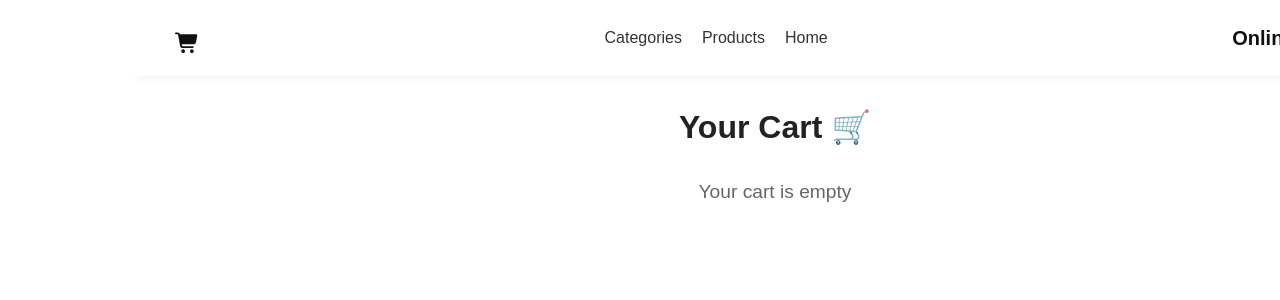
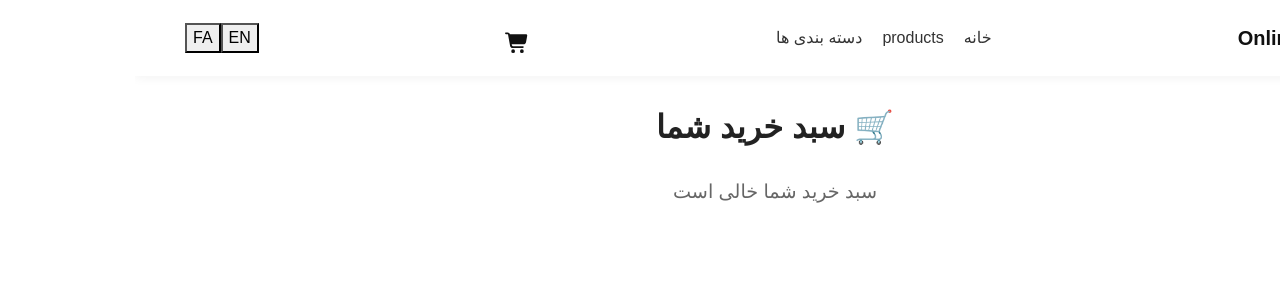
Before and after one commit to Elaheh-Aghalar/Shopping-site, a React (Create React App) app: page /cart in a window 1280 px wide. Shown: the top 300 px of the page. Built offline with nearby package versions, Linux system fonts and the light colour scheme.

Commit message:
Added translation system with i18next (EN/FA)

```diff
--- a/src/components/nav.js
+++ b/src/components/nav.js
@@ -3,29 +3,31 @@ import { FontAwesomeIcon } from '@fortawesome/react-fontawesome';
 import { faShoppingCart } from '@fortawesome/free-solid-svg-icons';
 import { useContext } from "react";
 import { ShopContext } from "../context/shopContext";
+import { useTranslation } from 'react-i18next';
 import './nav.css';
 
 const Nav = () => {
   const { cartItems } = useContext(ShopContext);
+  const { t, i18n } = useTranslation();
   const itemCount = cartItems?.reduce((prev, current) => prev + current.count, 0);
 
   return (
     <nav className="navbar-modern">
       <div className="navbar-container">
 
-        {/* Logo */}
+        {}
         <div className="navbar-logo">
-          <Link to="/" className="logo-text">🛍️ OnlineShop</Link>
+          <Link to="/" className="logo-text">🛍 OnlineShop</Link>
         </div>
 
-        {/* Links */}
+        {}
         <ul className="navbar-links">
-          <li><Link to="/" className="nav-link-modern">Home</Link></li>
-          <li><Link to="/products" className="nav-link-modern">Products</Link></li>
-          <li><Link to="/categories" className="nav-link-modern">Categories</Link></li>
+          <li><Link to="/" className="nav-link-modern">{t('home')}</Link></li>
+          <li><Link to="/products" className="nav-link-modern">{t('products')}</Link></li>
+          <li><Link to="/categories" className="nav-link-modern">{t('categories')}</Link></li>
         </ul>
 
-        {/* Cart */}
+        {}
         <div className="navbar-cart">
           <Link to="/cart" className="cart-link">
             <FontAwesomeIcon icon={faShoppingCart} />
@@ -34,6 +36,12 @@ const Nav = () => {
             )}
           </Link>
         </div>
+
+        {}
+        <div style={{ marginLeft: '10px' }}>
+          <button onClick={() => i18n.changeLanguage('en')}>EN</button>
+          <button onClick={() => i18n.changeLanguage('fa')}>FA</button>
+        </div>
       </div>
     </nav>
   );
--- a/src/data/products.js
+++ b/src/data/products.js
@@ -1,51 +1,35 @@
-import mobile from '../assets/images (6).jpg'
-import laptop from '../assets/Why-13-Inch-MacBook-Pro-Core-i5-2019-1.jpg'
-import tablet from '../assets/c20451bc-798b-4552-88e5-b139736e2e5d.0f9333e48c98cd6a2fc1109cdeafae61.webp'
-import smartwatch from '../assets/images.jpg'
-export const PRODUCTS =[
+import mobile from '../assets/images (6).jpg';
+import laptop from '../assets/Why-13-Inch-MacBook-Pro-Core-i5-2019-1.jpg';
+import tablet from '../assets/c20451bc-798b-4552-88e5-b139736e2e5d.0f9333e48c98cd6a2fc1109cdeafae61.webp';
+import smartwatch from '../assets/images.jpg';
+
+export const PRODUCTS = [
   {
-    id : 1,
-    productName : 'Mobile',
-    price : 1000,
-    productImage : mobile,
-    description : ` 📱 موبایل مدل 16:
-- صفحه‌نمایش 6.1 اینچ
-- دوربین 48 مگاپیکسلی
-- باتری 4000 میلی‌آمپری
-- 128GB حافظه داخلی`
+    id: 1,
+    productName: 'mobile',
+    price: 1000,
+    productImage: mobile,
+    description: 'mobileDesc'
   },
   {
-        id : 2,
-        productName : 'Laptop',
-        price : 2000,
-        productImage : laptop,
-        description1 : ` 💻 لپ‌تاپ حرفه‌ای:
-- صفحه‌نمایش Retina
-- پردازنده Core i5 نسل ۸
-- حافظه 512GB SSD
-- مناسب برنامه‌نویسی و طراحی`
+    id: 2,
+    productName: 'laptop',
+    price: 2000,
+    productImage: laptop,
+    description: 'laptopDesc'
   },
   {
-        id : 3,
-        productName : 'Tablet',
-        price : 1500,
-        productImage : tablet,
-        description : `📝 تبلت برای مطالعه و طراحی:
-- نمایشگر 10.5 اینچ
-- قلم لمسی همراه
-- حافظه 256GB
-- سبک و قابل حمل`
+    id: 3,
+    productName: 'tablet',
+    price: 1500,
+    productImage: tablet,
+    description: 'tabletDesc'
   },
   {
-        id : 4,
-        productName : 'Smart watch',
-        price : 670,
-        productImage : smartwatch,
-        description : `⌚️ ساعت هوشمند:
-- صفحه AMOLED
-- پایش ضربان قلب و خواب
-- اتصال بلوتوث و GPS
-- عمر باتری تا ۷ روز`
-    },
-
-]
+    id: 4,
+    productName: 'smartwatch',
+    price: 670,
+    productImage: smartwatch,
+    description: 'smartwatchDesc'
+  }
+];
--- /dev/null
+++ b/src/i18n.js
@@ -0,0 +1,22 @@
+import i18n from 'i18next';
+import { initReactI18next } from 'react-i18next';
+import enTranslation from './locales/en/translation.json';
+import faTranslation from './locales/fa/translation.json';
+
+const resources = {
+  en: { translation: enTranslation },
+  fa: { translation: faTranslation }
+};
+
+i18n
+  .use(initReactI18next)
+  .init({
+    resources,
+    lng: "fa",
+    fallbackLng: "en",
+    interpolation: {
+      escapeValue: false
+    }
+  });
+
+export default i18n;
--- a/src/index.js
+++ b/src/index.js
@@ -3,6 +3,7 @@ import React from 'react';
 import ReactDOM from 'react-dom/client';
 //import './index.css';
 import App from './App';
+import './i18n';
 //import reportWebVitals from './reportWebVitals';
 
 const root = ReactDOM.createRoot(document.getElementById('root'));
--- /dev/null
+++ b/src/locales/en/translation.json
@@ -0,0 +1,16 @@
+ {
+      "faHom": "Home",
+      "Products": "Products",
+      "categories": "Categories",
+      "viewDetails": "view Details",
+      "yourCart": "your Cart",
+      "cartEmpty": "your cart is empty",
+      "mobile": "Mobile",
+      "mobileDesc": "📱 Mobile Model 16:\n- 6.1-inch display\n- 48MP camera\n- 4000mAh battery\n- 128GB storage",
+      "laptop": "Laptop",
+      "laptopDesc": "💻 Professional Laptop:\n- Retina display\n- Core i5 8th Gen\n- 512GB SSD\n- Perfect for coding and design",
+      "tablet": "Tablet",
+      "tabletDesc": "📝 Tablet for study and design:\n- 10.5-inch display\n- Comes with pen\n- 256GB storage\n- Lightweight and portable",
+      "smartwatch": "Smart Watch",
+      "smartwatchDesc": "⌚️ Smart Watch:\n- AMOLED screen\n- Heart rate & sleep tracking\n- Bluetooth and GPS\n- Up to 7 days battery life"
+    }
--- /dev/null
+++ b/src/locales/fa/translation.json
@@ -0,0 +1,17 @@
+{
+      "home": "خانه",
+      "Products": "محصولات",
+      "categories": "دسته بندی ها",
+      "viewDetails": "مشاهده جزئیات",
+      "yourCart": "سبد خرید شما",
+      "cartEmpty": "سبد خرید شما خالی است",
+      "mobile": "موبایل",
+      "mobileDesc": "📱 موبایل مدل 16:\n- صفحه‌نمایش 6.1 اینچ\n- دوربین 48 مگاپیکسلی\n- باتری 4000 میلی‌آمپری\n- 128 گیگابایت حافظه داخلی",
+      "laptop": "لپ‌تاپ",
+      "laptopDesc": "💻 لپ‌تاپ حرفه‌ای:\n- صفحه‌نمایش Retina\n- پردازنده Core i5 نسل هشتم\n- حافظه 512GB SSD\n- مناسب برنامه‌نویسی و طراحی",
+      "tablet": "تبلت",
+      "tabletDesc": "📝 تبلت برای مطالعه و طراحی:\n- نمایشگر 10.5 اینچ\n- قلم لمسی همراه\n- حافظه 256 گیگابایت\n- سبک و قابل حمل",
+      "smartwatch": "ساعت هوشمند",
+      "smartwatchDesc": "⌚️ ساعت هوشمند:\n- صفحه AMOLED\n- پایش ضربان قلب و خواب\n- اتصال بلوتوث و GPS\n- عمر باتری تا ۷ روز"
+
+    }
--- a/src/pages/cart/cart.jsx
+++ b/src/pages/cart/cart.jsx
@@ -2,15 +2,17 @@ import React, { useContext } from "react";
 import { PRODUCTS } from "../../data/products";
 import { ShopContext } from "../../context/shopContext";
 import Product from "../shop/product";
+import { useTranslation } from "react-i18next";
 import "./cart.css";
 
 const Cart = () => {
   const { cartItems } = useContext(ShopContext);
+  const { t } = useTranslation();
   const hasItems = cartItems?.some((item) => item.count > 0);
 
   return (
     <div className="cart-container">
-      <h2 className="cart-title">🛒 Your Cart</h2>
+      <h2 className="cart-title">🛒 {t('yourCart')}</h2>
 
       {hasItems ? (
         <div className="cart-items-grid">
@@ -21,7 +23,7 @@ const Cart = () => {
           )}
         </div>
       ) : (
-        <p className="empty-message">Your cart is empty </p>
+        <p className="empty-message">{t('cartEmpty')}</p>
       )}
     </div>
   );
--- a/src/pages/shop/product.js
+++ b/src/pages/shop/product.js
@@ -1,10 +1,12 @@
 import { useContext, useState } from "react";
 import { ShopContext } from "../../context/shopContext";
+import { useTranslation } from "react-i18next";
 import "./shop.css";
 
 const Product = (props) => {
   const { id, productName, productImage, price, description } = props.data;
   const { cartItems, addToCart, removeFromCart } = useContext(ShopContext);
+  const { t } = useTranslation();
 
   const item = cartItems?.find((item) => item.id === id);
   const [showDetails, setShowDetails] = useState(false);
@@ -15,13 +17,14 @@ const Product = (props) => {
         <img
           src={productImage}
           className="product-image"
-          alt={productName}
+          alt={t(productName)}
           style={{ cursor: "pointer" }}
           onClick={() => setShowDetails(true)}
         />
         <div className="product-info">
-          <h5 className="product-title">{productName}</h5>
+          <h5 className="product-title">{t(productName)}</h5> {}
           <p className="product-price">${price}</p>
+
           <div className="product-controls">
             <button className="btn-action" onClick={() => addToCart(id)}>+</button>
             <span className="product-count">{item?.count || 0}</span>
@@ -29,8 +32,9 @@ const Product = (props) => {
               <button className="btn-action" onClick={() => removeFromCart(id)}>-</button>
             )}
           </div>
+
           <button className="btn-details" onClick={() => setShowDetails(true)}>
-            مشاهده جزئیات
+            {t('viewDetails')} {}
           </button>
         </div>
       </div>
@@ -39,8 +43,8 @@ const Product = (props) => {
         <div className="modal-overlay" onClick={() => setShowDetails(false)}>
           <div className="modal-content" onClick={(e) => e.stopPropagation()}>
             <button className="modal-close" onClick={() => setShowDetails(false)}>×</button>
-            <h3>{productName}</h3>
-            <p className="modal-description">{description}</p>
+            <h3>{t(productName)}</h3> {}
+            <p className="modal-description">{t(description)}</p> {}
           </div>
         </div>
       )}
--- a/src/routes.js
+++ b/src/routes.js
@@ -1,4 +1,3 @@
-// src/routes.js
 import Shop from './pages/shop/shop';
 import Cart from './pages/cart/cart';
 import Nav from './components/nav';
@@ -6,7 +5,6 @@ import Sidebar from './components/Sidebar';
 import ProductList from './pages/admin/ProductList';
 
 const routes = [
-  // مسیرهای فروشگاه
   {
     path: '/',
     element: (
@@ -28,7 +26,6 @@ const routes = [
     type: 'shop'
   },
 
-  // مسیرهای ادمین
   {
     path: '/admin/products',
     element: (
```
Lines whose indentation alone changed are shown as unchanged.
